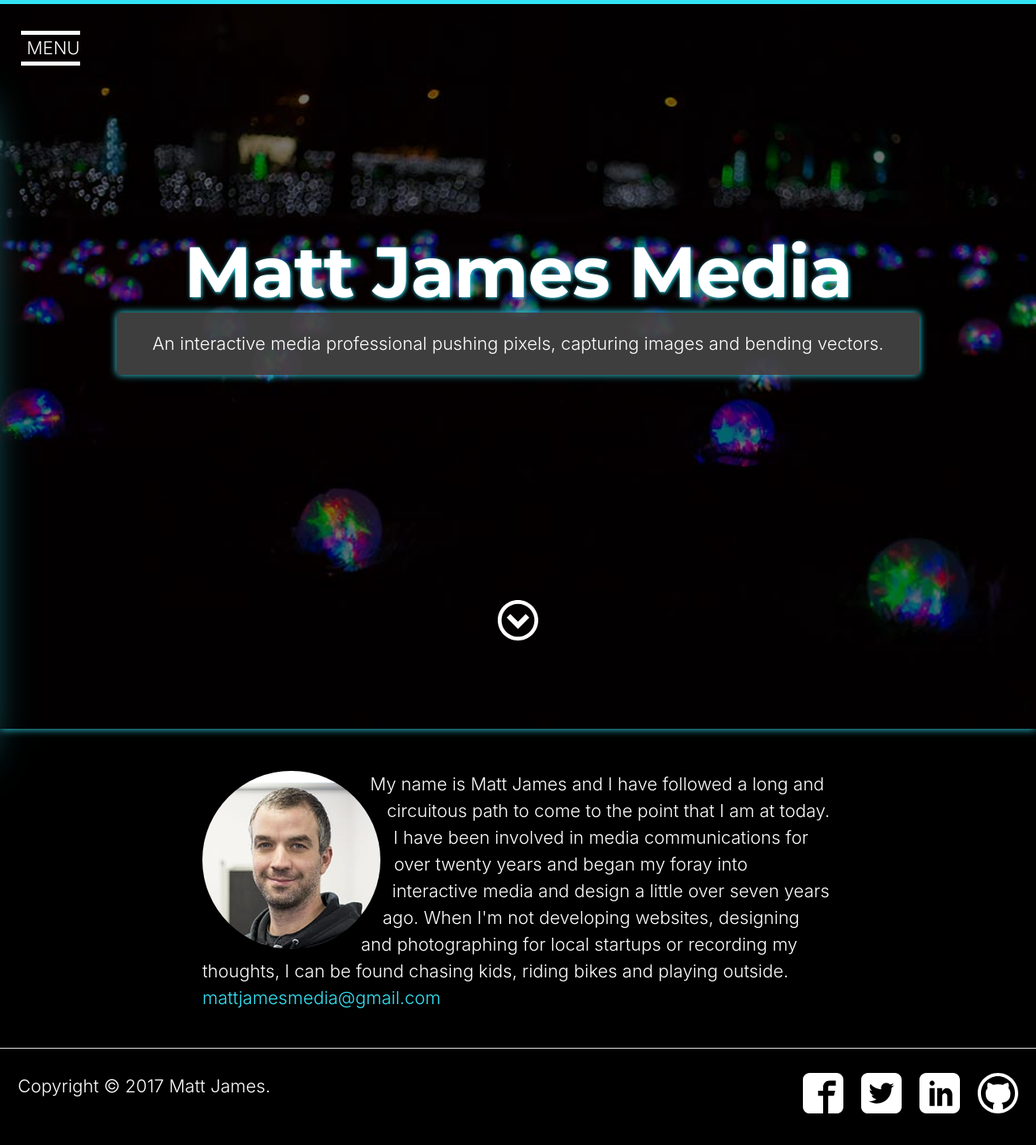
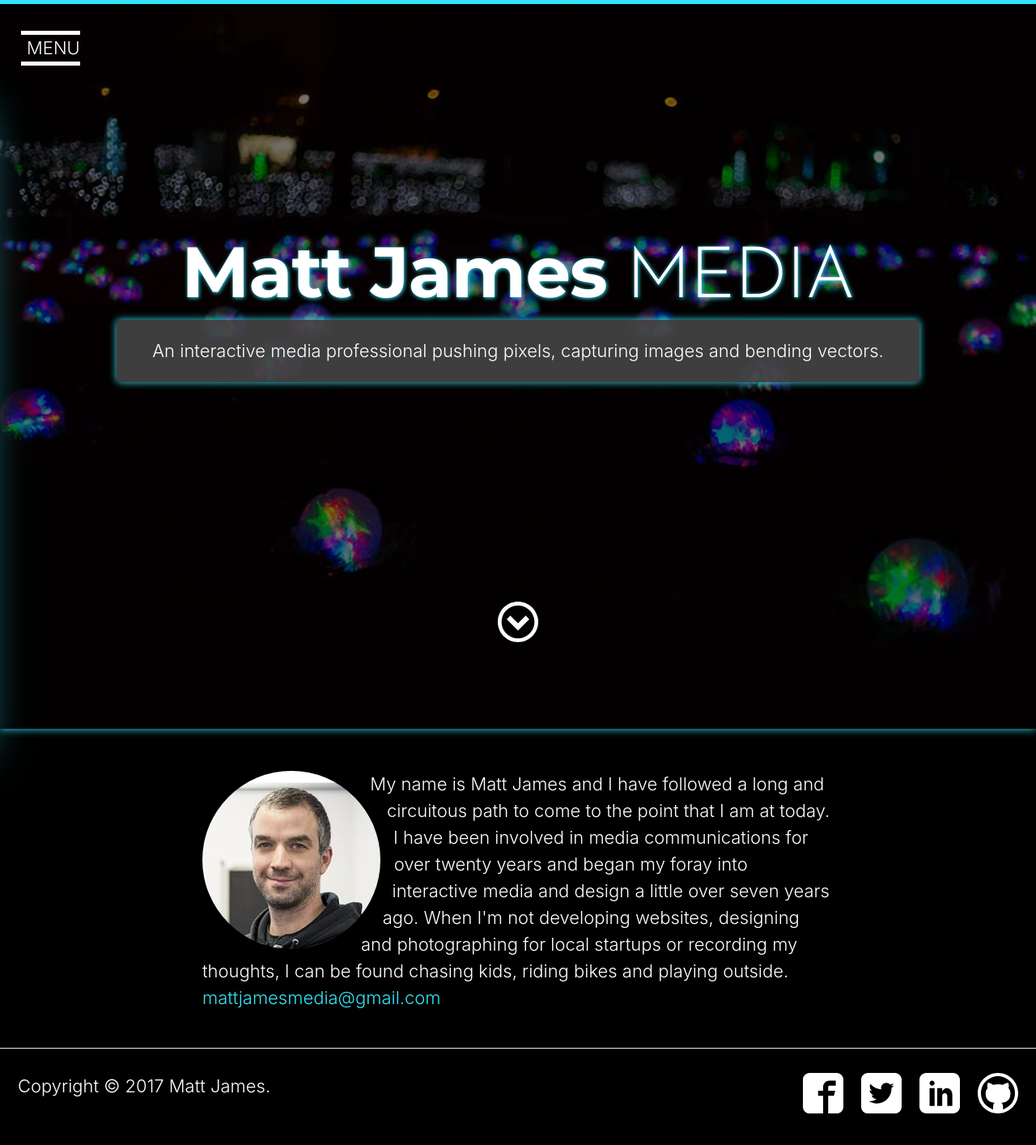
Before and after one commit to mattfrankjames/mattjamesmedia.github.io, a Jekyll site: the page built from index.html, in a window 1280 px wide. Shown: the whole page at 81% size. Built offline with Jekyll 4.4.1, drawn with Linux system fonts in a browser that asks for light colours.

Commit message:
add thin span

```diff
--- a/_includes/footer.html
+++ b/_includes/footer.html
@@ -57,3 +57,6 @@
 
 </footer>
 <script src="{{ " /js/script.js " | prepend: site.baseurl }}"></script>
+<script>
+  document.querySelector('.site-title').innerHTML = "Matt James <span class='thin'>Media</span>";
+</script>
```
